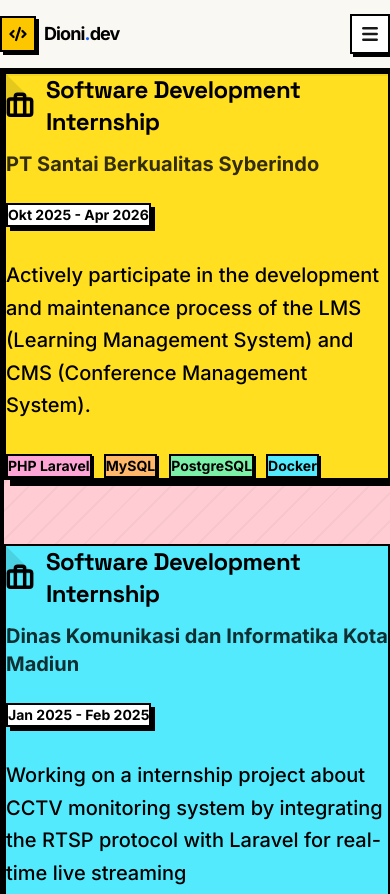
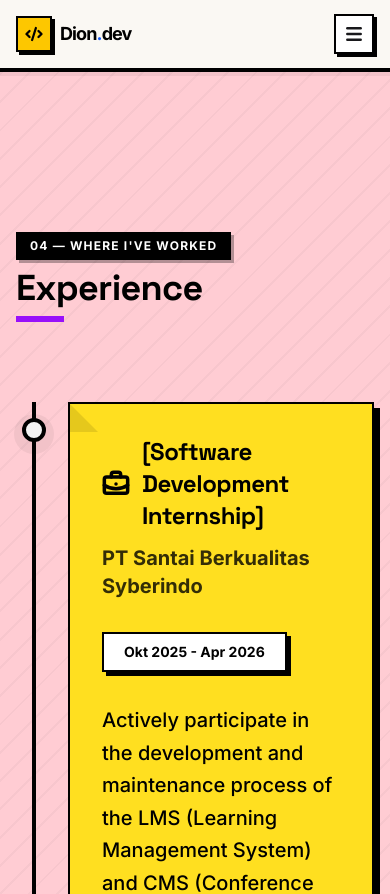
Before and after one commit to dioniks12/portofolio-web, a Next.js app: page /experience in a window 390 px wide. Shown: the top 894 px of the page. Built offline with nearby package versions, Linux system fonts and the light colour scheme.

Commit message:
update datam and fixing layout for  all section

```diff
--- a/app/globals.css
+++ b/app/globals.css
@@ -3,12 +3,6 @@
 @theme inline {
   --font-heading: var(--font-heading);
   --font-body: var(--font-body);
-}
-
-* {
-  margin: 0;
-  padding: 0;
-  box-sizing: border-box;
 }
 
 body {
--- a/components/Navbar.tsx
+++ b/components/Navbar.tsx
@@ -36,7 +36,7 @@
             <Code2 size={18} strokeWidth={3} className="text-black" />
           </div>
           <span className="font-black text-lg tracking-tighter text-black">
-            Dioni<span className="text-blue-600">.</span>dev
+            Dion<span className="text-blue-600">.</span>dev
           </span>
         </Link>
 
--- a/components/sections/Experience.tsx
+++ b/components/sections/Experience.tsx
@@ -1,7 +1,7 @@
 "use client";
 
 import { motion, Variants } from "framer-motion";
-import { Briefcase } from "lucide-react";
+import { BriefcaseBusiness } from "lucide-react";
 
 // Experience section - displays professional timeline with neobrutalism design
 const Experience = () => {
@@ -32,7 +32,7 @@
 
   const experiences = [
     {
-      role: "Software Development Internship",
+      role: "[Software Development Internship]",
       company: "PT Santai Berkualitas Syberindo",
       period: "Okt 2025 - Apr 2026",
       description:
@@ -41,13 +41,40 @@
       color: "bg-yellow-300",
     },
     {
-      role: "Software Development Internship",
+      role: "[Software Development Internship]",
       company: "Dinas Komunikasi dan Informatika Kota Madiun",
       period: "Jan 2025 - Feb 2025",
       description:
         "Working on a internship project about CCTV monitoring system by integrating the RTSP protocol with Laravel for real-time live streaming",
       techStack: ["PHP Laravel", "MySQL", "PostgreSQL"],
       color: "bg-cyan-300",
+    },
+    {
+      role: "[Volunteer Donor Darah Campus Event]",
+      company: "Universitas Atma Jaya Yogyakarta",
+      period: "Sep 2023",
+      description:
+        "Joined the publications division and successfully created infographics about the event and posted them on social media to encourage as many people as possible to become blood donors",
+      techStack: ["Graphic Design", "Volunteer", "Teamwork"],
+      color: "bg-pink-200",
+    },
+    {
+      role: "[Active Member Java Programming Language Community]",
+      company: "KSP UAJY",
+      period: "Feb 2023 - Jun 2023",
+      description:
+        "Understanding the Java programming language to assist in the process of completing the final project for the course",
+      techStack: ["Java"],
+      color: "bg-green-300",
+    },
+    {
+      role: "[Active Member C Programming Language Community]",
+      company: "KSP UAJY",
+      period: "Aug 2021 - May 2022",
+      description:
+        "Successfully finished assignment task in every sessions to improve critical thinking and problem solving skills",
+      techStack: ["C#", "Flowchart", "Critical Thinking"],
+      color: "bg-purple-300",
     },
   ];
 
@@ -95,7 +122,7 @@
           whileInView="visible"
           viewport={{ once: true, amount: 0.2 }}
           variants={itemVariants}
-          className="mb-8"
+          className="mb-20"
         >
           <h2 className="text-4xl sm:text-5xl font-black text-black tracking-tighter mb-2">
             Experience
@@ -139,7 +166,7 @@
                 <div className="flex flex-col md:flex-row md:items-start md:justify-between gap-6">
                   <div className="flex flex-col gap-3">
                     <h3 className="text-2xl md:text-3xl font-black text-black tracking-tight flex items-center gap-3">
-                      <Briefcase
+                      <BriefcaseBusiness
                         size={28}
                         strokeWidth={3}
                         className="shrink-0"
--- a/components/sections/Hero.tsx
+++ b/components/sections/Hero.tsx
@@ -105,8 +105,7 @@
           className="text-base text-black max-w-xl font-medium leading-relaxed border-2 border-black bg-yellow-100 p-4 shadow-[4px_4px_0px_0px_rgba(0,0,0,1)]"
         >
           A passionate developer based in Madiun City, East Java. I specialize
-          in Web Development using Laravel, MySQL, PostgreSQL, additionally, I
-          have experience in Mobile Development using Flutter.
+          in Web Development using Laravel, Next Js, MySQL, PostgreSQL.
         </motion.p>
 
         {/* CTA buttons — use next/link for internal navigation */}
--- a/components/sections/Projects.tsx
+++ b/components/sections/Projects.tsx
@@ -37,7 +37,7 @@
       description:
         "A comprehensive system for tracking inventory, financial records, and supply chain operations. Built with a focus on data accuracy and intuitive reporting interfaces.",
       techStack: ["Laravel", "MySQL", "Tailwind CSS"],
-      color: "bg-green-300",
+      color: "bg-green-200",
       image: "/images/project3.png",
       githubLink: "#",
       demoLink: "#",
@@ -70,7 +70,7 @@
       description:
         "Quick Fresh Laundry is a web-based platform designed to help customers manage their laundry transactions online, saving time and minimizing waiting lines at the physical store.",
       techStack: ["Laravel", "MySQL"],
-      color: "bg-orange-300",
+      color: "bg-orange-200",
       image: "/images/project5.png",
       githubLink: "https://github.com/dioniks12/PW2023_D_2_Laravel.git",
       demoLink: "#",
@@ -116,7 +116,7 @@
         }}
       />
 
-      <div className="max-w-4xl w-full mx-auto relative z-10">
+      <div className="max-w-6xl w-full mx-auto relative z-10">
         {/* Section Label */}
         <motion.div
           initial="hidden"
@@ -150,7 +150,7 @@
           initial="hidden"
           whileInView="visible"
           viewport={{ once: true, amount: 0.1 }}
-          className="grid md:grid-cols-2 gap-10"
+          className="grid grid-cols-1 md:grid-cols-2 lg:grid-cols-3 gap-8"
         >
           {projects.map((project, index) => (
             <motion.div
```
Also changed, not shown: public/images/project7.png (added).
